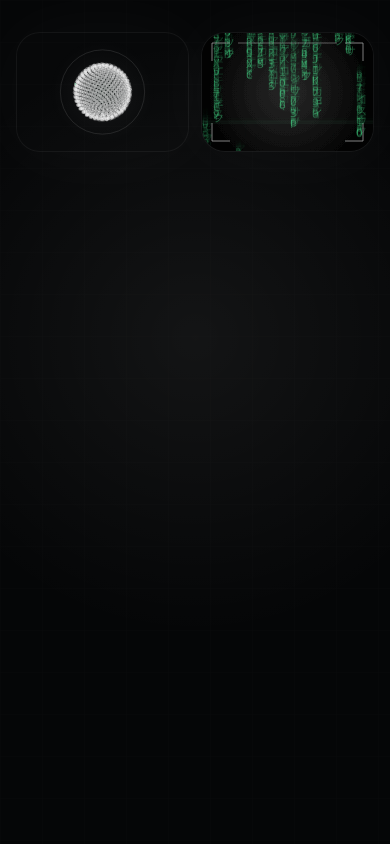
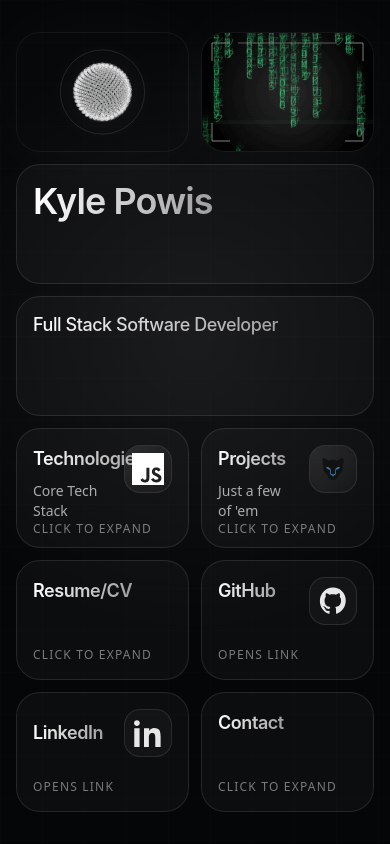
Before and after one commit to kylexpowis/kyle-powis-portfolio-26, a React (Create React App) app: page / in a window 390 px wide. Built offline with nearby package versions, Linux system fonts and the light colour scheme.

Commit message:
fix bugs of panels disappearing in safari

```diff
--- a/src/components/GridTile.jsx
+++ b/src/components/GridTile.jsx
@@ -11,25 +11,26 @@ export default function GridTile({
   activeId,
   setActiveId,
   layoutScope = "d",
+  isMobile = false, // passed from PortfolioGrid
 }) {
   const [pulseKey, setPulseKey] = useState(0);
   const isSomeoneActive = !!activeId;
+
+  const isLinkTile = tile.type === "githubLink" || tile.type === "link";
 
   const clickable =
     tile.type !== "blank" &&
     tile.type !== "role" &&
     tile.type !== "name" &&
-    tile.type !== "githubLink" && // github is link-only
-    tile.type !== "link";
+    !isLinkTile; // github/link are link-only (no expand)
 
   const onHover = () => setPulseKey((k) => k + 1);
 
   const onClick = () => {
-    if (tile.type === "githubLink" || tile.type === "link") {
+    if (isLinkTile) {
       window.open(tile.href, "_blank", "noreferrer");
       return;
     }
-
     if (!clickable) return;
     setActiveId(tile.id);
   };
@@ -52,7 +53,7 @@ export default function GridTile({
     "/tech/xcode.svg",
   ];
 
-  // (files in /public/projects/)
+
   const projectLogos = ["/projects/panther.png"];
 
   // blank tiles
@@ -74,24 +75,33 @@ export default function GridTile({
     );
   }
 
+  // iPhone Safari fix:
+  // Disable layout + layoutId on mobile to stop disappearing/teleporting tiles.
+  const useLayout = !isMobile;
+
   return (
     <motion.button
-      layout
-      layoutId={`tile-${layoutScope}-${tile.id}`}
+      layout={useLayout}
+      layoutId={useLayout ? `tile-${layoutScope}-${tile.id}` : undefined}
       className={[
         "relative w-full h-full rounded-3xl border border-white/10 bg-white/[0.03]",
         "overflow-hidden text-left p-4 sm:p-5",
         "transition will-change-transform",
         "focus:outline-none",
-        clickable || tile.type === "githubLink"
-          ? "cursor-pointer"
-          : "cursor-default",
+        clickable || isLinkTile ? "cursor-pointer" : "cursor-default",
         tile.span || "",
       ].join(" ")}
       onMouseEnter={onHover}
       onFocus={onHover}
       onClick={onClick}
-      whileHover={!isSomeoneActive ? { scale: 1.01 } : {}}
+      whileHover={!isMobile && !isSomeoneActive ? { scale: 1.01 } : {}}
+      style={{
+        WebkitTapHighlightColor: "transparent",
+        WebkitTransform: "translateZ(0)",
+        transform: "translateZ(0)",
+        WebkitBackfaceVisibility: "hidden",
+        backfaceVisibility: "hidden",
+      }}
     >
       {/* glow */}
       <div className="absolute inset-0 opacity-0 hover:opacity-100 transition pointer-events-none">
@@ -100,7 +110,6 @@ export default function GridTile({
       </div>
 
       <div className="relative z-10 h-full flex flex-col justify-between">
-        {/* items-center keeps logo aligned on mobile */}
         <div className="flex items-center justify-between gap-3">
           <div className="min-w-0 max-w-[82%]">
             <AnimatedLockText
@@ -118,16 +127,15 @@ export default function GridTile({
             {tile.type === "tech" && (
               <div className="mt-2 text-sm text-white/65">Core Tech Stack</div>
             )}
+
             {tile.type === "githubLink" && <div className="mt-2 h-[1.25rem]" />}
           </div>
 
-          {/* Right-side icon/logo area pinned nicely */}
           <div className="shrink-0 self-start sm:self-auto">
             {tile.type === "projects" && (
               <ProjectLogoCycler logos={projectLogos} />
             )}
 
-            {/* inverted inside TechLogoCycler */}
             {tile.type === "tech" && <TechLogoCycler logos={techLogos} />}
 
             {tile.type === "githubLink" && <GitHubMark />}
@@ -143,7 +151,7 @@ export default function GridTile({
           </div>
         )}
 
-        {(tile.type === "githubLink" || tile.type === "link") && (
+        {isLinkTile && (
           <div className="text-xs tracking-widest uppercase text-white/45">
             Opens link
           </div>
--- a/src/components/PortfolioGrid.jsx
+++ b/src/components/PortfolioGrid.jsx
@@ -4,26 +4,36 @@ import GridTile from "./GridTile";
 
 export default function PortfolioGrid() {
   const [activeId, setActiveId] = useState(null);
+
   const [isMobile, setIsMobile] = useState(() =>
     typeof window !== "undefined"
       ? window.matchMedia("(max-width: 639px)").matches
-      : false
+      : false,
   );
 
   useEffect(() => {
     const mq = window.matchMedia("(max-width: 639px)");
     const onChange = () => setIsMobile(mq.matches);
+
     onChange();
-    mq.addEventListener?.("change", onChange);
-    return () => mq.removeEventListener?.("change", onChange);
+
+    // Safari compatibility: older iOS uses addListener/removeListener
+    if (mq.addEventListener) {
+      mq.addEventListener("change", onChange);
+      return () => mq.removeEventListener("change", onChange);
+    } else {
+      mq.addListener(onChange);
+      return () => mq.removeListener(onChange);
+    }
   }, []);
 
-  // close overlay when breakpoint flips
+  // Close overlay when breakpoint flips (prevents layoutId mismatch)
   useEffect(() => {
     setActiveId(null);
   }, [isMobile]);
 
   const layoutScope = isMobile ? "m" : "d";
+
   const tiles = useMemo(() => {
     const desktop = [
       // ROW 1
@@ -152,12 +162,15 @@ export default function PortfolioGrid() {
     return { desktop, mobile };
   }, []);
 
-  // Desktop: true 3x3. Mobile: 2 columns (still keeps the vibe).
+  // iPhone Safari fix:
+  // Disable framer "layout" calculations on mobile grid containers.
+  const gridLayout = !isMobile;
+
   return (
     <div className="w-full max-w-5xl min-h-0 overflow-visible">
       {/* Mobile grid */}
       <motion.div
-        layout
+        layout={gridLayout}
         className="
           grid gap-3
           grid-cols-2
@@ -170,10 +183,10 @@ export default function PortfolioGrid() {
           <GridTile
             key={`m-${t.id}`}
             tile={t}
-            isActive={activeId === t.id}
             activeId={activeId}
             setActiveId={setActiveId}
-            layoutScope={layoutScope}
+            layoutScope="m"
+            isMobile={true} // REQUIRED for GridTile to disable layoutId on mobile
           />
         ))}
       </motion.div>
@@ -191,10 +204,10 @@ export default function PortfolioGrid() {
           <GridTile
             key={`d-${t.id}`}
             tile={t}
-            isActive={activeId === t.id}
             activeId={activeId}
             setActiveId={setActiveId}
-            layoutScope={layoutScope}
+            layoutScope="d"
+            isMobile={false}
           />
         ))}
       </motion.div>
@@ -207,11 +220,16 @@ export default function PortfolioGrid() {
             initial={{ opacity: 0 }}
             animate={{ opacity: 1 }}
             exit={{ opacity: 0 }}
+            style={{
+              WebkitTransform: "translateZ(0)",
+              transform: "translateZ(0)",
+            }}
           >
             <div
               className="absolute inset-0 bg-black/70 backdrop-blur-md"
               onClick={() => setActiveId(null)}
             />
+
             <motion.div
               layoutId={`tile-${layoutScope}-${activeId}`}
               className="relative mx-auto h-full max-w-5xl rounded-3xl border border-white/10 bg-[#07080a]/90 shadow-[0_0_80px_rgba(255,255,255,0.10)] overflow-hidden"
@@ -231,6 +249,8 @@ export default function PortfolioGrid() {
     </div>
   );
 }
+
+/* ---------------- Expanded panels ---------------- */
 
 function ExpandedContent({ id, onClose }) {
   return (
@@ -388,13 +408,7 @@ function TechPanel() {
             key={item.name}
             className="group flex flex-col items-center justify-center"
           >
-            <div
-              className="
-          relative
-          w-16 h-16 sm:w-20 sm:h-20
-          flex items-center justify-center
-        "
-            >
+            <div className="relative w-16 h-16 sm:w-20 sm:h-20 flex items-center justify-center">
               <img
                 src={item.src}
                 alt={item.name}
@@ -409,9 +423,7 @@ function TechPanel() {
                   drop-shadow-[0_0_18px_rgba(120,255,180,0.12)]
                   group-hover:drop-shadow-[0_0_28px_rgba(120,255,180,0.22)]
                 "
-                style={{
-                  filter: "brightness(0) saturate(100%) invert(1)",
-                }}
+                style={{ filter: "brightness(0) saturate(100%) invert(1)" }}
               />
             </div>
 
@@ -430,14 +442,13 @@ function ResumePanel() {
     <div className="max-w-3xl">
       <Title>CV / Resume</Title>
       <Paragraph>
-        Full-stack developer with a front-end focus. Recently launched a
-        privacy-focused iOS VPN, delivering secure infrastructure, real-time
-        systems, and production payment flows. Skilled in modern JavaScript,
-        React, SwiftUI, TDD, CI/CD, and agile delivery.
+        Full-stack developer with a front end focus. Recently launched a privacy
+        focused iOS VPN, delivering secure infrastructure, real time systems,
+        and production payment flows. Skilled in modern JavaScript, React,
+        SwiftUI, TDD, CI/CD, and agile delivery.
       </Paragraph>
 
       <SectionDivider />
-
       <SectionTitle>Experience</SectionTitle>
 
       <Role
@@ -445,9 +456,9 @@ function ResumePanel() {
         subtitle="Sole Developer"
         meta="August 2025 – Present · Live on the App Store · panthervpn.app"
       >
-        Developed and deployed a privacy-focused iOS VPN using SwiftUI,
-        provisioning Linux-based VPS infrastructure across multiple regions and
-        implementing WireGuard-encrypted tunnels with public-key cryptography,
+        Developed and deployed a privacy focused iOS VPN using SwiftUI,
+        provisioning Linux based VPS infrastructure across multiple regions and
+        implementing WireGuard encrypted tunnels with public key cryptography,
         secure routing, and firewall hardening. Integrated Supabase
         authentication, serverless access control, and secure payment flows via
         StoreKit, Stripe, and BTCPay.
@@ -469,8 +480,8 @@ function ResumePanel() {
         Launched a boutique web agency building responsive landing pages,
         Shopify stores, and managing Google Ads campaigns. Delivered projects
         for small businesses, yielding a 35% average increase in lead
-        conversion. Coordinated end-to-end project lifecycle including
-        requirements, UI/UX mockups, front-end development, and performance
+        conversion. Coordinated end to end project lifecycle including
+        requirements, UI/UX mockups, front end development, and performance
         optimisation.
       </Role>
 
@@ -480,7 +491,7 @@ function ResumePanel() {
         meta="Jan 2024 – April 2024"
       >
         Developed a cryptocurrency trading analytics platform automating data
-        aggregation from multiple market exchanges. Designed real-time
+        aggregation from multiple market exchanges. Designed real time
         dashboards for live market data and architected a scalable backend with
         robust error handling and relational database support.
       </Role>
@@ -490,14 +501,14 @@ function ResumePanel() {
         subtitle="Full-Stack Developer"
         meta="2023"
       >
-        Completed an intensive 12-week bootcamp covering JavaScript, React,
+        Completed an intensive 12 week bootcamp covering JavaScript, React,
         Node.js, Express, PostgreSQL, and Agile methodologies. Built multiple
         team and solo projects.
       </Role>
 
       <Role
         title="Freelance Music Production & DJ"
-        subtitle="Self-Employed"
+        subtitle="Self Employed"
         meta="2012 – Present"
       >
         Produced music for Artists, TV Shows & Brands, such as; Keeping Up With
@@ -506,58 +517,44 @@ function ResumePanel() {
       </Role>
 
       <SectionDivider />
-
       <SectionTitle>Technical Skills</SectionTitle>
 
       <SkillGroup
         label="Languages & Frameworks"
-        text="JavaScript, React, React Native, Swift, Expo, Tailwind CSS, HTML5,
-        CSS3, Node.js, Python, Next.js, Vite"
+        text="JavaScript, React, React Native, Swift, Expo, Tailwind CSS, HTML5, CSS3, Node.js, Python, Next.js, Vite"
       />
-
       <SkillGroup
         label="Security"
-        text="WireGuard VPN architecture, encrypted tunnelling, Linux VPS
-        provisioning, network hardening, public-key cryptography, SSH-based
-        access control, Supabase authentication"
+        text="WireGuard VPN architecture, encrypted tunnelling, Linux VPS provisioning, network hardening, public-key cryptography, SSH-based access control, Supabase authentication"
       />
-
       <SkillGroup
         label="Back-End & Databases"
-        text="SQL / PostgreSQL, Supabase (Postgres, Auth, Realtime, Edge
-        Functions), Express.js, database seeding and migrations"
+        text="SQL / PostgreSQL, Supabase (Postgres, Auth, Realtime, Edge Functions), Express.js, database seeding and migrations"
       />
-
       <SkillGroup
         label="Testing & QA"
         text="Jest, Supertest, React Testing Library, TDD workflows"
       />
-
       <SkillGroup
         label="Hosting & Payments"
-        text="GitHub, Netlify, Vercel, Render, App Store Connect, Apple StoreKit
-        (IAP), Stripe, BTCPay"
+        text="GitHub, Netlify, Vercel, Render, App Store Connect, Apple StoreKit (IAP), Stripe, BTCPay"
       />
-
       <SkillGroup
         label="Tools & Methodologies"
-        text="Git, VS Code, Figma, Agile / SCRUM, paired programming, technical
-        communication"
+        text="Git, VS Code, Figma, Agile / SCRUM, paired programming, technical communication"
       />
-
       <SkillGroup
         label="Soft Skills"
-        text="Adaptability, accountability, attention to detail, creative
-        problem-solving"
+        text="Adaptability, accountability, attention to detail, creative problem-solving"
       />
 
       <SectionDivider />
       <SectionTitle>Education</SectionTitle>
 
       <Paragraph>
-        <strong>HND Media Production</strong> — University of Salford, UK
+        <strong>HND Media Production</strong> - University of Salford, UK
         <br />
-        <strong>BTEC Level 3 National Diploma in Music Technology</strong> —
+        <strong>BTEC Level 3 National Diploma in Music Technology</strong> -
         Bury College, UK
         <br />
         Nine GCSEs
@@ -584,10 +581,7 @@ function IntroPanel() {
   return (
     <div>
       <Title>Kyle Powis</Title>
-      <Paragraph>
-        Full Stack Software Developer. Minimal, futuristic portfolio in a
-        grid-first UX.
-      </Paragraph>
+      <Paragraph>Full Stack Software Developer</Paragraph>
     </div>
   );
 }
--- a/src/components/TechLogoCycler.jsx
+++ b/src/components/TechLogoCycler.jsx
@@ -39,7 +39,7 @@ export default function TechLogoCycler({ logos = [], interval = 2800 }) {
           alt=""
           draggable={false}
           className="relative z-10 w-8 h-8 sm:w-9 sm:h-9 object-contain opacity-90 drop-shadow-[0_0_10px_rgba(255,255,255,0.22)]"
-          // ✅ THIS is what makes tech logos white
+          // this makes tech logos white
           style={{ filter: "brightness(0) saturate(100%) invert(1)" }}
           initial={{ opacity: 0, y: 4, scale: 0.985 }}
           animate={{ opacity: 1, y: 0, scale: 1 }}
```
Lines whose indentation alone changed are shown as unchanged.
